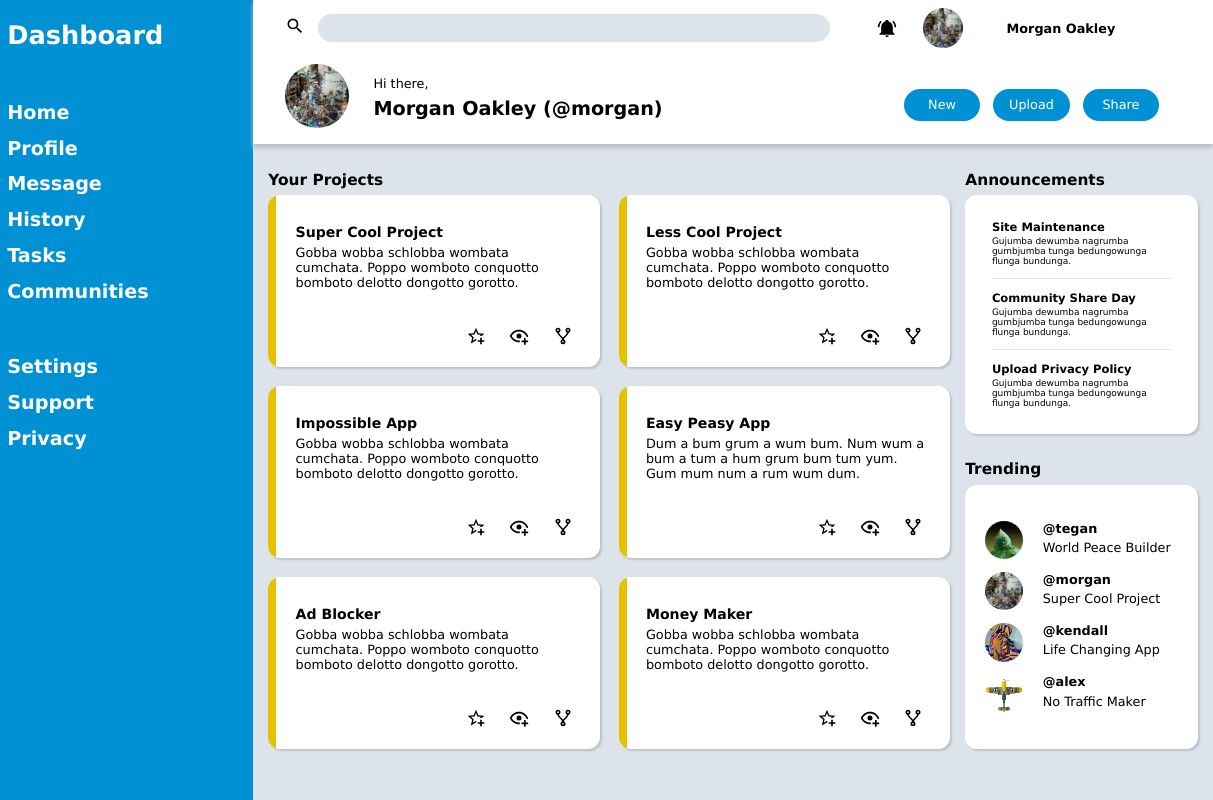
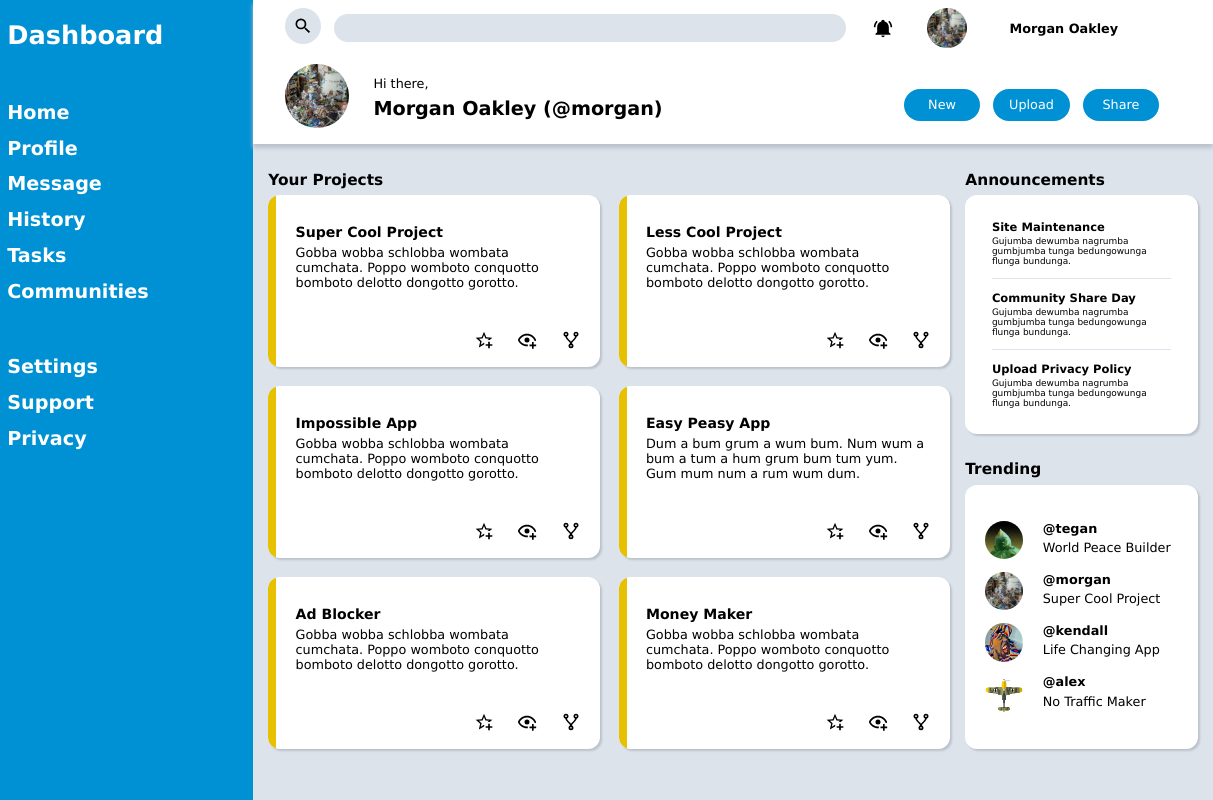
Before and after one commit to LineZealot/odin-admin-dashboard, a plain HTML site: page index.html in a window 1280 px wide. In both pictures the pointer is over the picture 362 px from the left and 26 px from the top of the page. Shown: the full height of the page, 67-1280 px from the left. Drawn offline with Linux system fonts and the light colour scheme.

Commit message:
style.css dashboard mouseover styling

```diff
--- a/style.css
+++ b/style.css
@@ -73,7 +73,6 @@ body {
 
 .sidebar-box:hover {
     background-color: var(---sidebar-hover);
-    border-radius: 1rem;
     cursor: pointer;
 }
 
@@ -130,6 +129,13 @@ input[type= search] {
 
 .white-icon {
     height: 20px;
+    padding: 8px;
+}
+
+.white-icon:hover {
+    background-color: var(---slight-grey);
+    border-radius: 100%;
+    cursor: pointer;
 }
 
 .profile {
@@ -141,7 +147,7 @@ input[type= search] {
 .notification {
     grid-column: 1/2;
     justify-self: end;
-    padding-right: 2vw;
+    margin-right: 2vw;
 }
 
 .medium-profile-pic {
@@ -211,6 +217,11 @@ input[type= search] {
     border-radius: 2.5rem;
     background-color: var(---dashboard-blue);
     color: white;
+}
+
+.project-control:hover {
+    background-color: var(---sidebar-hover);
+    cursor: pointer;
 }
 
 .project, .content-box {
```
